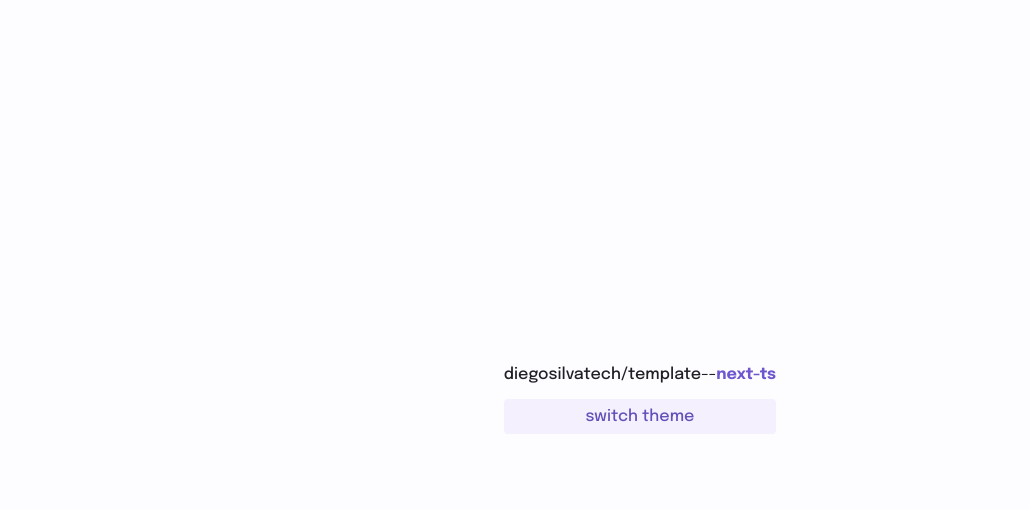
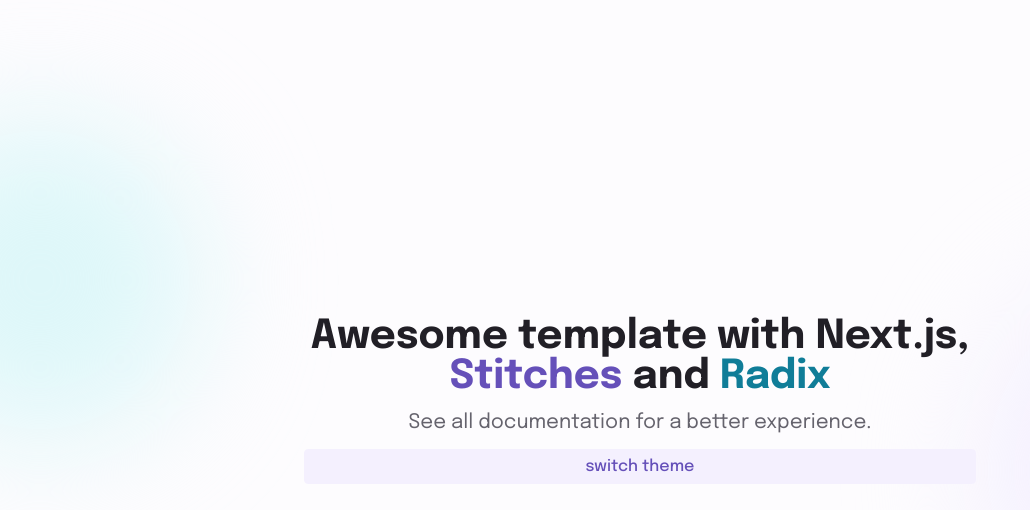
Before and after one commit to eudiegosilva/template--next-ts, a Next.js app: page / in a window 1280 px wide. Shown: the top 510 px of the page, without its empty margins (0-1030 px from the left). Built offline with nearby package versions, Linux system fonts and the light colour scheme.

Commit message:
style(home): update style

```diff
--- a/src/components/index.ts
+++ b/src/components/index.ts
@@ -1,4 +1,5 @@
 /* PLOP_INJECT_COMPONENT_EXPORT */
+export { Sphere } from './sphere/Sphere';
 export { Flex } from './flex/Flex';
 export { Box } from './box/Box';
 export { Separator } from './separator/Separator';
--- /dev/null
+++ b/src/components/sphere/Sphere.tsx
@@ -0,0 +1,34 @@
+import * as s from './sphere.styles';
+import { ColorTokensTypes } from 'styles/stitches.config';
+
+export type SphereProps = {
+  size: number;
+  top?: number;
+  bottom?: number;
+  left?: number;
+  right?: number;
+  color?: ColorTokensTypes;
+};
+
+const Sphere = ({
+  size,
+  color = '$primary-03',
+  left,
+  top,
+  bottom,
+  right
+}: SphereProps) => (
+  <s.Sphere
+    css={{
+      width: size,
+      height: size,
+      backgroundColor: color,
+      left,
+      top,
+      bottom,
+      right
+    }}
+  />
+);
+
+export { Sphere };
--- /dev/null
+++ b/src/components/sphere/sphere.styles.ts
@@ -0,0 +1,9 @@
+import { styled } from 'styles/stitches.config';
+
+export const Sphere = styled('div', {
+  position: 'fixed',
+  zIndex: '$behind',
+  borderRadius: '$circular',
+  backgroundColor: '$primary-03',
+  filter: 'blur(60px)'
+});
--- a/src/styles/tokens/colors.ts
+++ b/src/styles/tokens/colors.ts
@@ -1,7 +1,9 @@
 import {
   violet,
+  cyan,
   mauve,
   violetDark,
+  cyanDark,
   mauveDark,
   blackA,
   whiteA
@@ -49,6 +51,19 @@
   'primary-11': violet.violet11,
   'primary-12': violet.violet12,
 
+  'secondary-01': cyan.cyan1,
+  'secondary-02': cyan.cyan2,
+  'secondary-03': cyan.cyan3,
+  'secondary-04': cyan.cyan4,
+  'secondary-05': cyan.cyan5,
+  'secondary-06': cyan.cyan6,
+  'secondary-07': cyan.cyan7,
+  'secondary-08': cyan.cyan8,
+  'secondary-09': cyan.cyan9,
+  'secondary-10': cyan.cyan10,
+  'secondary-11': cyan.cyan11,
+  'secondary-12': cyan.cyan12,
+
   'text-contrast-high': mauve.mauve12,
   'text-contrast-low': mauve.mauve11,
   'text-black': blackA.blackA12,
@@ -71,6 +86,19 @@
   'primary-11': violetDark.violet11,
   'primary-12': violetDark.violet12,
 
+  'secondary-01': cyanDark.cyan1,
+  'secondary-02': cyanDark.cyan2,
+  'secondary-03': cyanDark.cyan3,
+  'secondary-04': cyanDark.cyan4,
+  'secondary-05': cyanDark.cyan5,
+  'secondary-06': cyanDark.cyan6,
+  'secondary-07': cyanDark.cyan7,
+  'secondary-08': cyanDark.cyan8,
+  'secondary-09': cyanDark.cyan9,
+  'secondary-10': cyanDark.cyan10,
+  'secondary-11': cyanDark.cyan11,
+  'secondary-12': cyanDark.cyan12,
+
   'text-contrast-high': mauveDark.mauve12,
   'text-contrast-low': mauveDark.mauve11,
   'text-black': blackA.blackA12,
--- a/src/styles/tokens/spacings.ts
+++ b/src/styles/tokens/spacings.ts
@@ -4,7 +4,9 @@
   md: '0.75rem', // 12px
   lg: '1rem', // 16px
   xl: '1.25rem', // 20px
-  xx: '1.5rem' // 24px
+  xx: '1.5rem', // 24px
+  '2x': '2rem', // 32px
+  '3x': '3rem' // 48px
 };
 
 export { spacings };
--- a/src/templates/home/home.template.styles.ts
+++ b/src/templates/home/home.template.styles.ts
@@ -1,14 +1,25 @@
+import { Container as ContainerComponent } from 'components/container/container.styles';
 import { styled } from 'styles/stitches.config';
 
+export const Container = styled('div', {
+  position: 'relative',
+  zIndex: '$root',
+  backgroundColor: '$primary-01'
+});
+
 export const Wrapper = styled('main', {
-  backgroundColor: '$primary-01',
   height: '100vh',
+  zIndex: '$base',
   display: 'flex',
   alignItems: 'center',
-  justifyContent: 'center'
+  justifyContent: 'center',
+  overflow: 'hidden'
 });
 
 export const Section = styled('section', {
+  textAlign: 'center',
+  maxWidth: '$container-md',
+  px: '$3x',
   display: 'flex',
   flexDirection: 'column',
   alignItems: 'center',
@@ -17,13 +28,20 @@
 
 export const Title = styled('h1', {
   fontFamily: '$heading',
-  fontSize: '$md',
+  fontSize: '$3x',
   lineHeight: '$100',
   color: '$text-contrast-high',
-  fontWeight: '$500',
-  marginBottom: '$lg',
+  fontWeight: '$700',
+  marginBottom: '$lg'
+});
 
-  strong: {
-    color: '$primary-09'
-  }
+export const Strong = styled('strong', {});
+
+export const Description = styled('p', {
+  fontFamily: '$body',
+  fontSize: '$lg',
+  lineHeight: '$100',
+  color: '$text-contrast-low',
+  fontWeight: '$400',
+  marginBottom: '$lg'
 });
--- a/src/templates/home/home.template.tsx
+++ b/src/templates/home/home.template.tsx
@@ -2,7 +2,7 @@
 import Head from 'next/head';
 import { useState } from 'react';
 
-import { Button } from 'components';
+import { Button, Sphere } from 'components';
 
 import * as s from './home.template.styles';
 
@@ -16,7 +16,7 @@
   };
 
   return (
-    <>
+    <s.Container>
       <Head>
         <title>@diegosilvatech––template–nextjs</title>
         <meta name="viewport" content="initial-scale=1.0, width=device-width" />
@@ -24,14 +24,21 @@
       <s.Wrapper>
         <s.Section>
           <s.Title>
-            diegosilvatech/template--<strong>next-ts</strong>
+            Awesome template with Next.js,{' '}
+            <s.Strong css={{ color: '$primary-11' }}>Stitches</s.Strong> and{' '}
+            <s.Strong css={{ color: '$secondary-11' }}>Radix</s.Strong>
           </s.Title>
+          <s.Description>
+            See all documentation for a better experience.
+          </s.Description>
           <Button isFullWidth handleClick={toggleTheme}>
             switch theme
           </Button>
         </s.Section>
+        <Sphere size={320} top={120} left={-120} color="$secondary-03" />
+        <Sphere size={420} bottom={120} right={-120} color="$primary-03" />
       </s.Wrapper>
-    </>
+    </s.Container>
   );
 };
 
```
Also changed, not shown: 1 other file (tests, documents, lock files or other folders).
